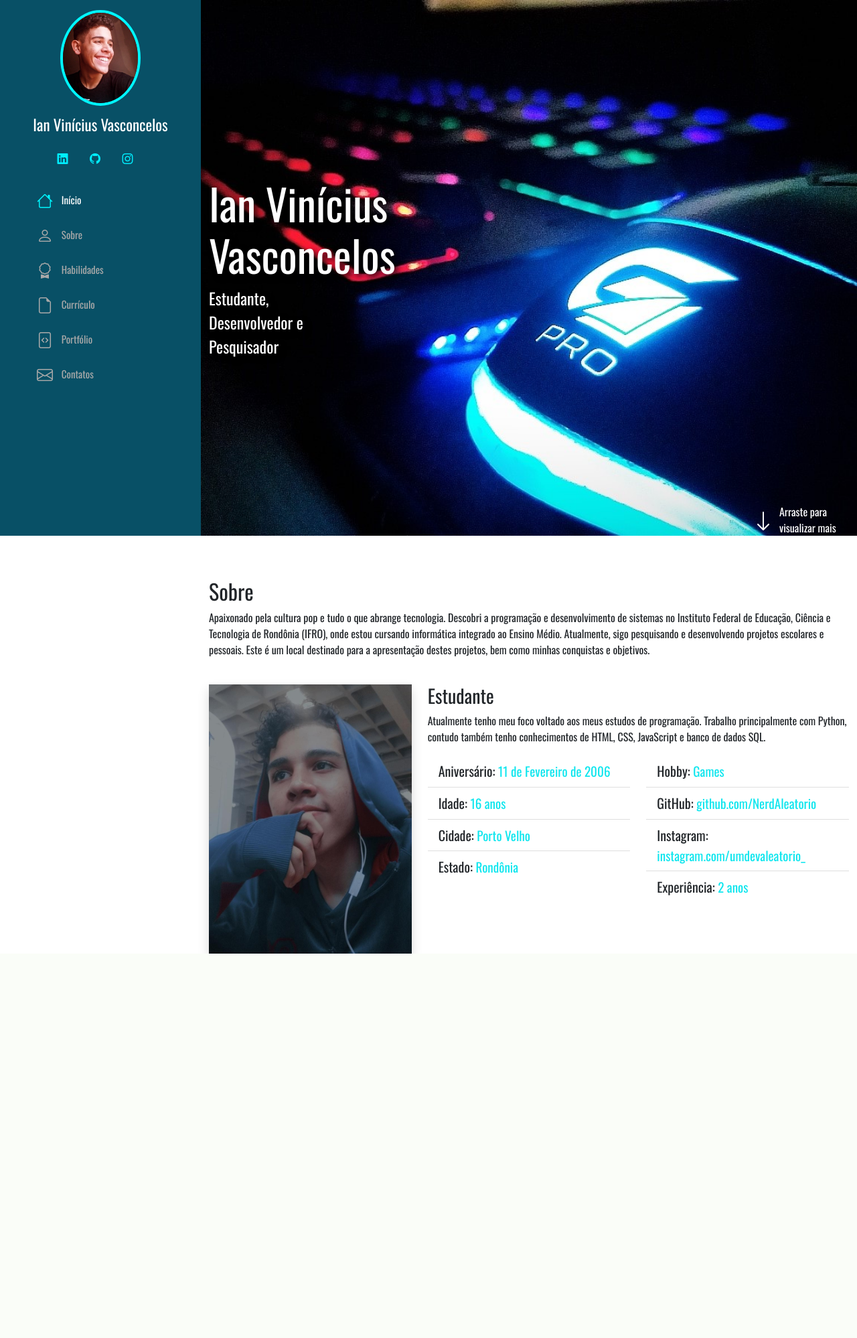
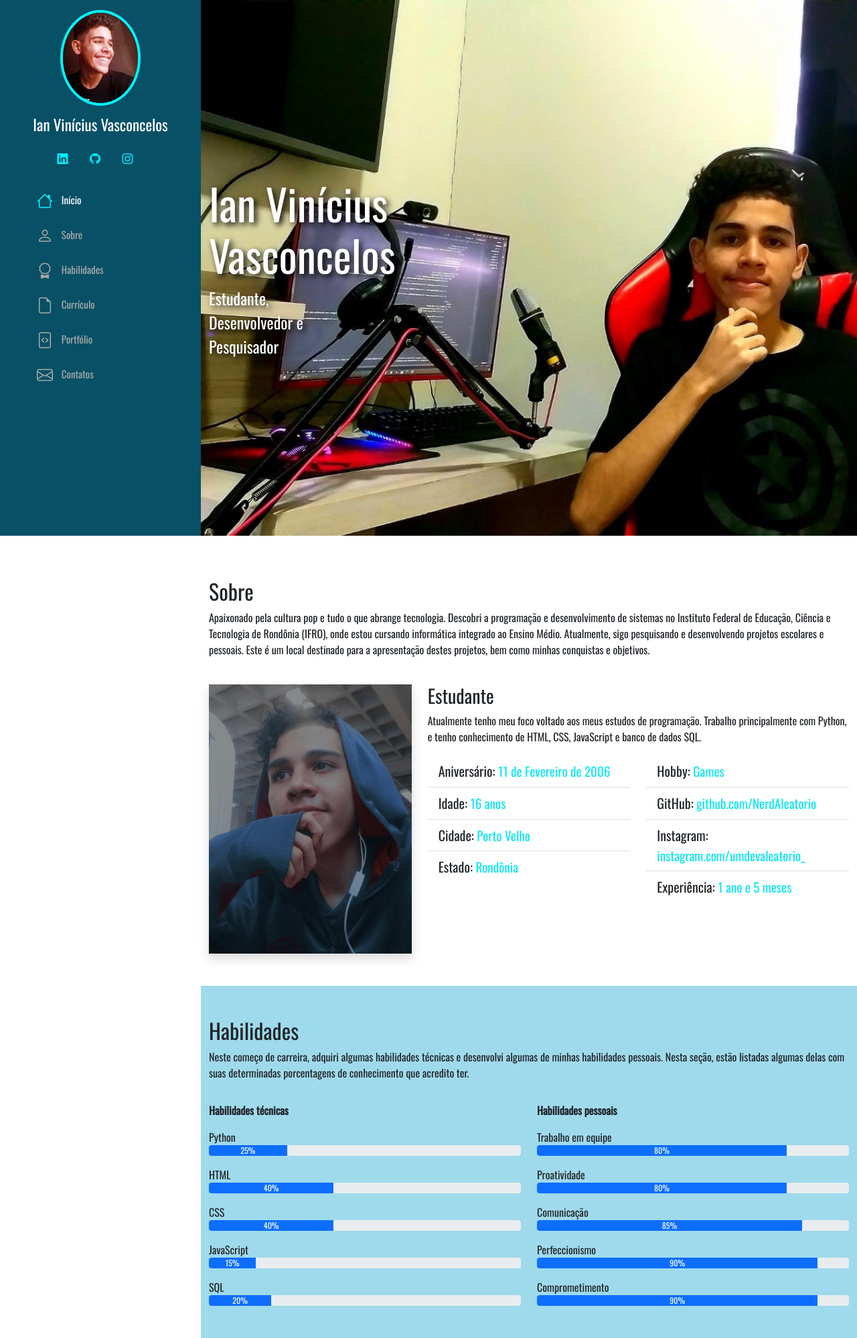
Before and after one commit to NerdAleatorio/Portf-lio, a Flask app: page / in a window 1280 px wide. Shown: the whole page at 67% size. Before the commit the page ends 1424 px from the top, so only its background shows below. Run offline with Flask 2, Linux system fonts and the light colour scheme; some libraries are stand-ins or nearby versions.

Commit message:
Menu habilidades concluído, update nav

```diff
--- a/static/script.js
+++ b/static/script.js
@@ -7,3 +7,15 @@ menuMobile.addEventListener('click', () => {
     : menuMobile.classList.replace("bi-x", "bi-list");
     body.classList.toggle("menu-nav-active");
 });
+
+
+const navItem = document.querySelectorAll('.nav-item')
+
+navItem.forEach(item => {
+    item.addEventListener('click', () => {
+        if (body.classList.contains("menu-nav-active")){
+            body.classList.remove("menu-nav-active")
+            menuMobile.classList.replace("bi-x", "bi-list");
+        }
+    })
+})
--- a/static/style.css
+++ b/static/style.css
@@ -87,8 +87,7 @@ html, body{
 }
 
 section#inicio{
-    background-image: url("../static/img/bakground2.jpeg");
-
+    background-image: url("../static/img/promissora.jpeg");
     background-repeat: no-repeat;
     background-size: cover;
     background-attachment: fixed;
@@ -110,13 +109,9 @@ section#inicio span#subtitle{
     text-shadow: 4px 4px 10px black;
 }
 
-section#inicio div#arraste{
-    width: 9rem;
-}
-
 section#inicio div#arraste a{
     text-decoration: none;
-    color: white;
+    color: rgb(0, 0, 0);
 }
 
 i.menu-mobile{
@@ -147,7 +142,9 @@ i.menu-mobile{
 @media (max-width: 1024px){
     #header{
         left: -300px;
-
+    }
+    section#inicio{
+        background-position: -940px;
     }
     i.menu-mobile{
         display: flex;
@@ -158,6 +155,9 @@ i.menu-mobile{
     section#inicio span#subtitle{
         margin-right: 0;
         font-size: 1rem;
+    }
+    section#inicio div#inicio-textos{
+        margin-top: 750px;
     }
     #main{
         margin-left: 0;
@@ -187,3 +187,7 @@ section#sobre div#info li#escrito a{
 *::-webkit-scrollbar-thumb{
     background-color: #085066;
 }
+
+.section-bg{
+    background-color: #9fdaec;
+}
--- a/templates/index.html
+++ b/templates/index.html
@@ -34,7 +34,7 @@
                     </li>
 
                     <li class="nav-item">
-                      <a class="nav-link" href="#"><i class="bi bi-award"></i>Habilidades</a>
+                      <a class="nav-link" href="#habilidades"><i class="bi bi-award"></i>Habilidades</a>
                     </li>
 
                     <li class="nav-item">
@@ -53,16 +53,9 @@
 
         <main id="main">
             <section id="inicio" class="row m-0 p-0">
-                <div class="col-md-5 d-flex justify-content-center align-items-center flex-column">
+                <div id="inicio-textos" class="col-md-5 d-flex justify-content-center align-items-center flex-column">
                     <h2 class="text-white text-shadow">Ian Vinícius Vasconcelos</h2>
                     <span id="subtitle" class="text-white text-shadow">Estudante, Desenvolvedor e Pesquisador</span>
-                </div>
-
-                <div class="col-md-7 d-flex justify-content-end align-items-end">
-                    <div id="arraste" class="d-flex align-items-center">
-                        <i class="bi bi-arrow-down text-white pe-2 fs-2" aria-hidden="true"></i>
-                        <a href="#sobre">Arraste para visualizar mais</a>
-                    </div>
                 </div>
             </section>
 
@@ -87,7 +80,7 @@
                     <div class="col-md-8">
                         <h3>Estudante</h3>
                         <p>Atualmente tenho meu foco voltado aos meus estudos de programação.
-                        Trabalho principalmente com Python, contudo também tenho conhecimentos de HTML, CSS, JavaScript e banco de dados SQL.
+                        Trabalho principalmente com Python, e tenho conhecimento de HTML, CSS, JavaScript e banco de dados SQL.
                         </p>
 
                         <div id="informacoes" class="row">
@@ -111,7 +104,7 @@
 
                                     <li class="list-group-item" id="escrito">Instagram: <a id="in" href="https://instagram.com/umdevaleatorio_" target="_blank" class="fw-lighter text-decoration-none link-dark">instagram.com/umdevaleatorio_</a></li>
 
-                                    <li class="list-group-item" id="escrito">Experiência: <span id="inf" class="fw-lighter">2 anos</span></li>
+                                    <li class="list-group-item" id="escrito">Experiência: <span id="inf" class="fw-lighter">1 ano e 5 meses</span></li>
 
                                 </ul>
                             </div>
@@ -120,6 +113,66 @@
                 </div>
             </section>
 
+            <section class="mt-5 section-bg" id="habilidades">
+                <div class="container pb-5">
+                    <h2 class="pt-5">Habilidades</h2>
+                    <p>Neste começo de carreira, adquiri algumas habilidades técnicas e desenvolvi algumas de minhas habilidades pessoais. Nesta seção, estão listadas algumas delas
+                        com suas determinadas porcentagens de conhecimento que acredito ter.
+                    </p>
+
+                    <div class="row">
+                        <div class="col-md-6">
+                            <p class="mt-3 mb-2"><strong>Habilidades técnicas</strong></p>
+                            <p class="mt-3 mb-0">Python</p>
+                            <div class="progress">
+                                <div class="progress-bar" role="progressbar" style="width: 25%;" aria-valuenow="25" aria-valuemin="0" aria-valuemax="100">25%</div>
+                              </div>
+                              <p class="mt-3 mb-0">HTML</p>
+                            <div class="progress">
+                                <div class="progress-bar" role="progressbar" style="width: 40%;" aria-valuenow="25" aria-valuemin="0" aria-valuemax="100">40%</div>
+                              </div>
+                              <p class="mt-3 mb-0">CSS</p>
+                            <div class="progress">
+                                <div class="progress-bar" role="progressbar" style="width: 40%;" aria-valuenow="25" aria-valuemin="0" aria-valuemax="100">40%</div>
+                              </div>
+                              <p class="mt-3 mb-0">JavaScript</p>
+                            <div class="progress">
+                                <div class="progress-bar" role="progressbar" style="width: 15%;" aria-valuenow="25" aria-valuemin="0" aria-valuemax="100">15%</div>
+                              </div>
+                              <p class="mt-3 mb-0">SQL</p>
+                            <div class="progress">
+                                <div class="progress-bar" role="progressbar" style="width: 20%;" aria-valuenow="25" aria-valuemin="0" aria-valuemax="100">20%</div>
+                              </div>
+                        </div>
+
+                        <div class="col-md-6">
+                            <p class="mt-3 mb-2 " ><strong>Habilidades pessoais</strong></p>
+                            <p class="mt-3 mb-0">Trabalho em equipe</p>
+                            <div class="progress">
+                                <div class="progress-bar" data-anime="left" role="progressbar" style="width: 80%;" aria-valuenow="90" aria-valuemin="0" aria-valuemax="100">80%</div>
+                              </div>
+                              <p class="mt-3 mb-0">Proatividade</p>
+                            <div class="progress">
+                                <div class="progress-bar" data-anime="left" role="progressbar" style="width: 80%;" aria-valuenow="85" aria-valuemin="0" aria-valuemax="100">80%</div>
+                              </div>
+                              <p class="mt-3 mb-0">Comunicação</p>
+                            <div class="progress">
+                                <div class="progress-bar" data-anime="left" role="progressbar" style="width: 85%;" aria-valuenow="85" aria-valuemin="0" aria-valuemax="100">85%</div>
+                              </div>
+                              <p class="mt-3 mb-0">Perfeccionismo</p>
+                            <div class="progress">
+                                <div class="progress-bar" data-anime="left" role="progressbar" style="width: 90%;" aria-valuenow="90" aria-valuemin="0" aria-valuemax="100">90%</div>
+                              </div>
+                              <p class="mt-3 mb-0">Comprometimento</p>
+                            <div class="progress">
+                                <div class="progress-bar" data-anime="left" role="progressbar" style="width: 90%;" aria-valuenow="90" aria-valuemin="0" aria-valuemax="100">90%</div>
+                              </div>
+
+                        </div>
+                    </div>
+
+                </div>
+            </section>
         </main>
 
         <script src="../static/bootstrap/js/bootstrap.bundle.min.js"></script>
```
Also changed, not shown: static/img/background1.jpeg (deleted), static/img/promissora.jpeg (added).
